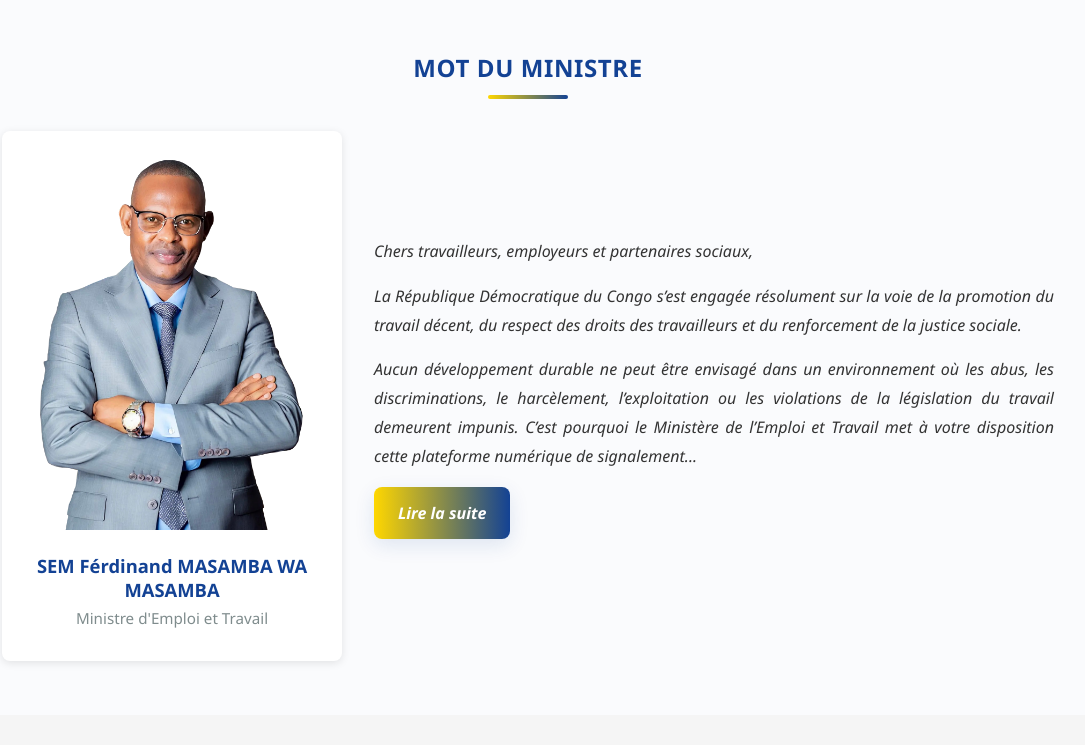
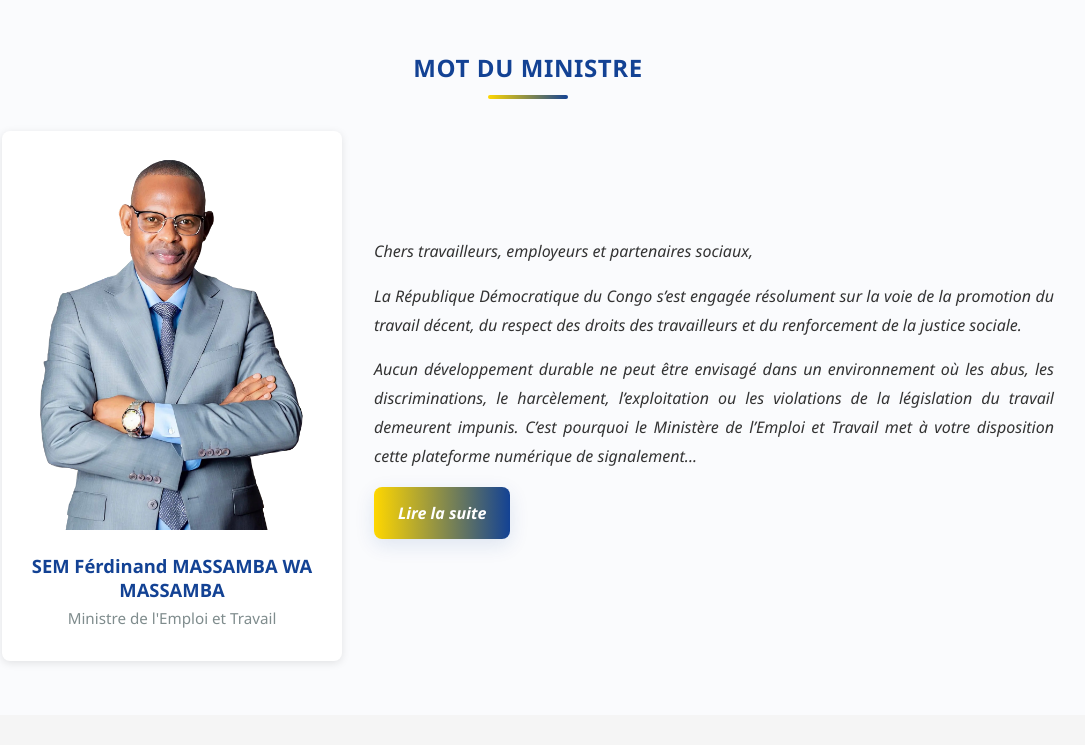
Before and after one commit to DieudonneM/DENONCIATIONS, a Django app: page / in a window 1280 px wide. Shown: the part 827-1573 px from the top of the page, without its empty margins (112-1197 px from the left). Run offline with Django 4.2, Linux system fonts and the light colour scheme.

Commit message:
nom du ministre

```diff
--- a/core/templates/core/home.html
+++ b/core/templates/core/home.html
@@ -27,8 +27,8 @@
   <div class="container-bas">
     <div class="partie-profil">
       <img src="{% static 'img/Min_MASS_PROFILE.png' %}" alt="Photo de profil" class="photo-profil">
-      <h3 class="nom-profil">SEM Férdinand MASAMBA WA MASAMBA</h3>
-      <p class="statut-profil">Ministre d'Emploi et Travail</p>
+      <h3 class="nom-profil">SEM Férdinand MASSAMBA WA MASSAMBA</h3>
+      <p class="statut-profil">Ministre de l'Emploi et Travail</p>
     </div>
 
     <div class="partie-texte">
```
